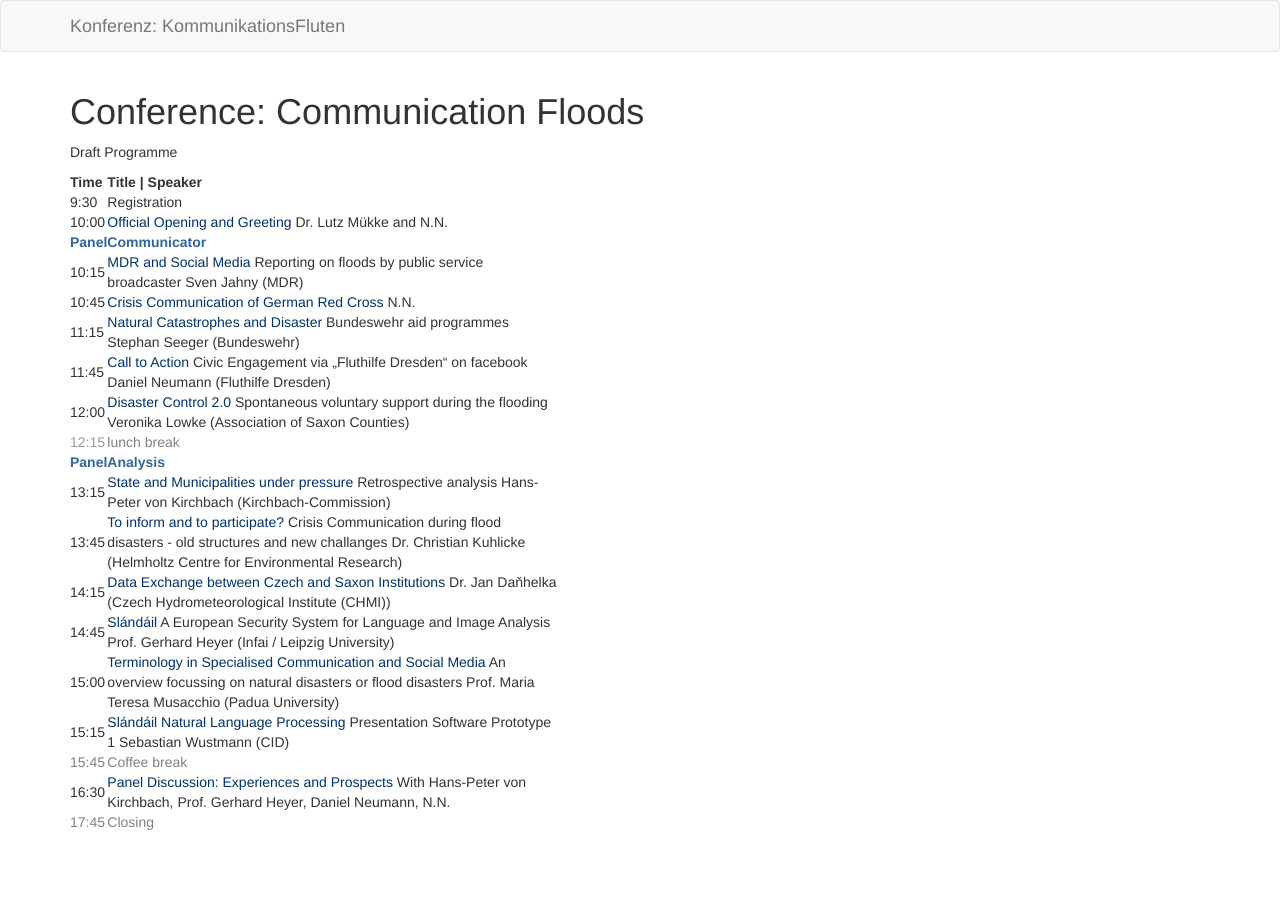
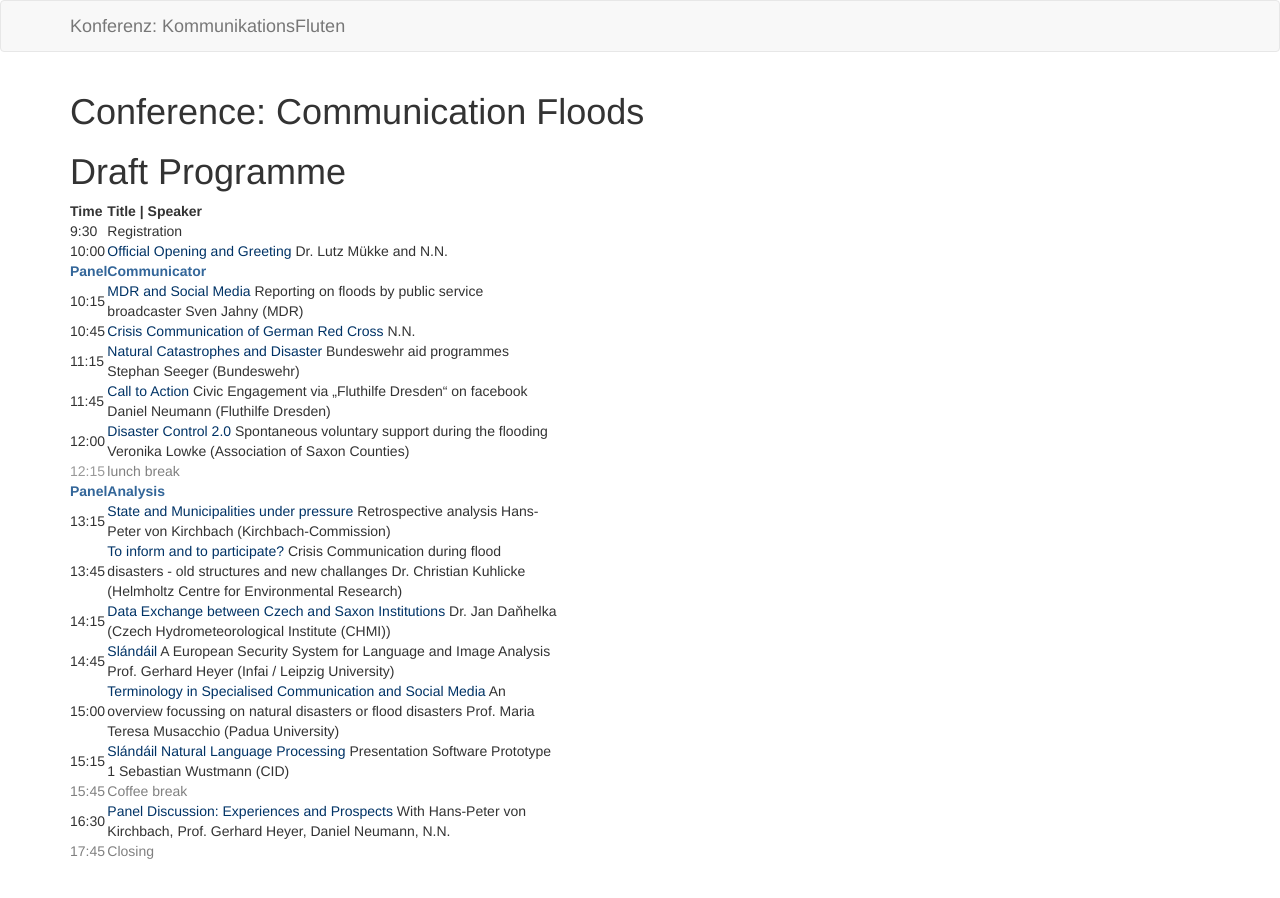
Before and after one commit to susedev/test, a Jekyll site: the page built from conference-communication-floods.html, in a window 1280 px wide. Built offline with Jekyll 4.4.1, drawn with Linux system fonts in a browser that asks for light colours.

Commit message:
Edit from JekyllCMS

```diff
--- a/conference-communication-floods.html
+++ b/conference-communication-floods.html
@@ -1,7 +1,7 @@
 ---
 title: "Conference: Communication Floods"
 ---
-<p style="text-align: left;">Draft Programme</p>
+<h1 style="text-align: left;">Draft Programme</h1>
 
 <table>
 	<colgroup>
```
